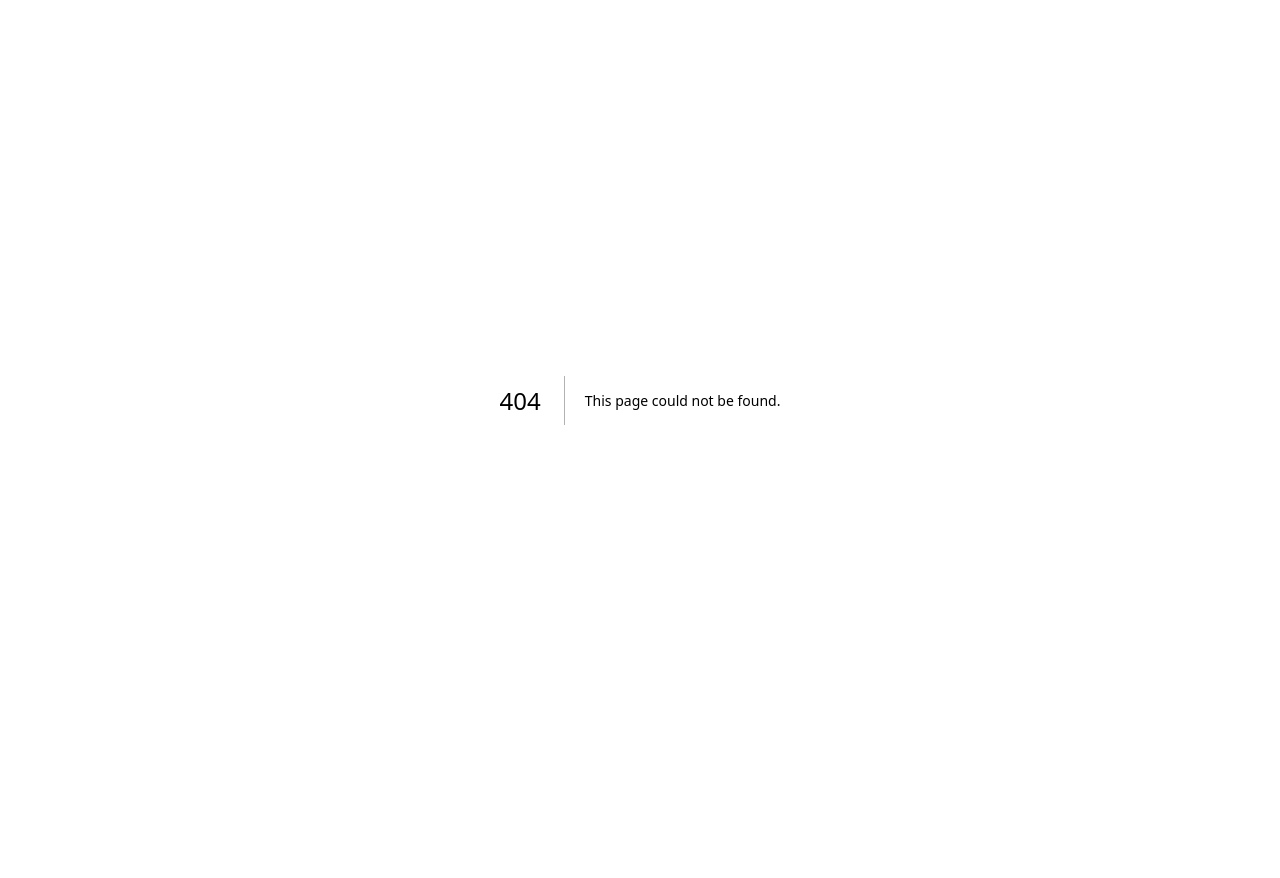
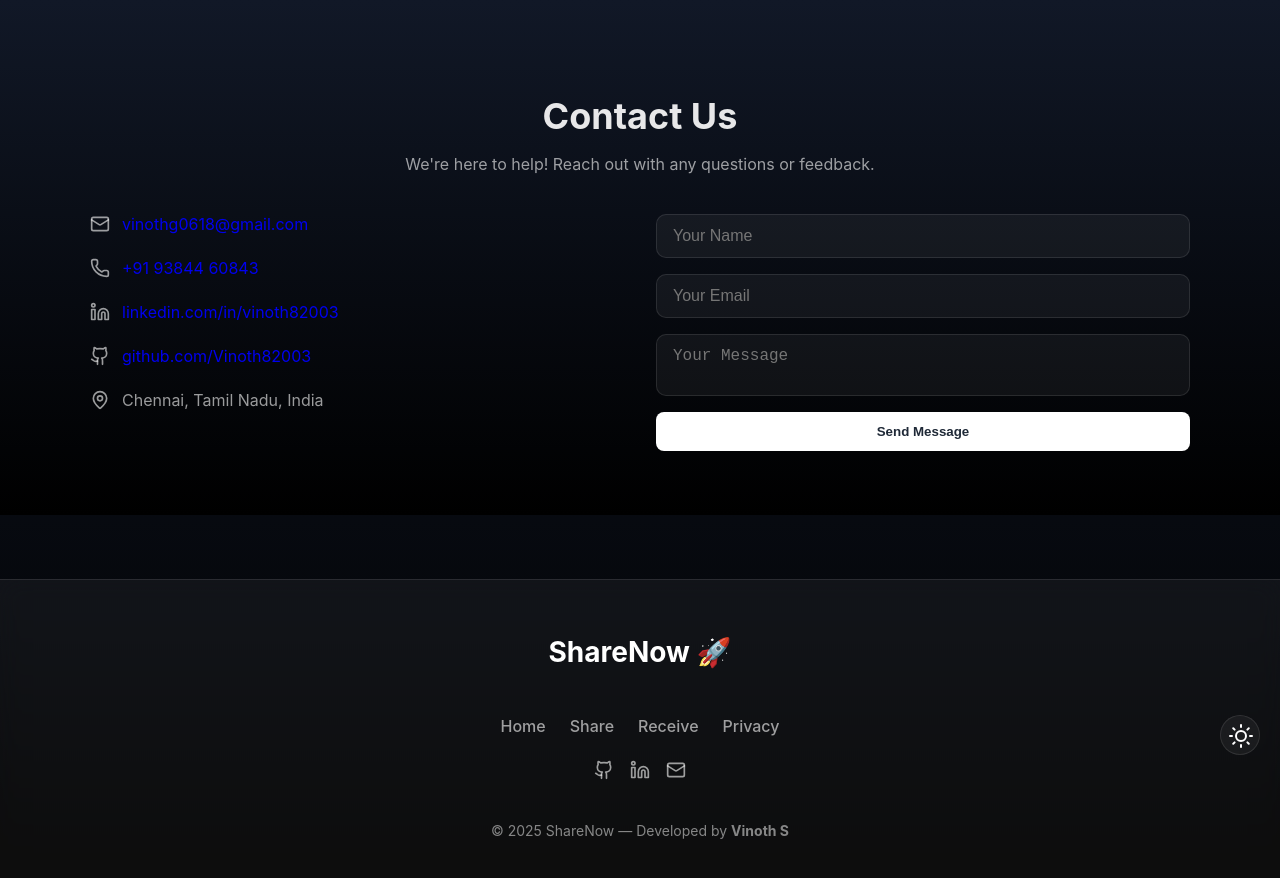
Before and after one commit to Vinoth82003/shareme, a Next.js app: page /contact-us in a window 1280 px wide. Before the commit this address had no page. Shown: the top 878 px of the page. Before the commit the page ends 800 px from the top, so only its background shows below. Built offline with nearby package versions, Linux system fonts and the light colour scheme.

Commit message:
Contact page added

```diff
--- a/package.json
+++ b/package.json
@@ -14,6 +14,7 @@
     "lucide-react": "^0.522.0",
     "mongoose": "^8.15.1",
     "next": "15.3.3",
+    "nodemailer": "^7.0.3",
     "react": "^19.0.0",
     "react-dom": "^19.0.0",
     "sweetalert2": "^11.22.0"
--- /dev/null
+++ b/src/app/api/contact/route.js
@@ -0,0 +1,44 @@
+import nodemailer from "nodemailer";
+import { NextResponse } from "next/server";
+
+export async function POST(req) {
+  try {
+    const { name, email, message } = await req.json();
+
+    if (!name || !email || !message) {
+      return NextResponse.json(
+        { error: "All fields are required." },
+        { status: 400 }
+      );
+    }
+
+    // Create transporter
+    const transporter = nodemailer.createTransport({
+      service: "gmail",
+      auth: {
+        user: process.env.EMAIL_USER, // Your Gmail address
+        pass: process.env.EMAIL_PASS, // App password or actual password (if less secure apps enabled)
+      },
+    });
+
+    const mailOptions = {
+      from: email,
+      to: process.env.EMAIL_USER, // Your Gmail (receiver)
+      subject: `Contact Form Message from ${name}`,
+      text: `From: ${name}\nEmail: ${email}\n\n${message}`,
+    };
+
+    await transporter.sendMail(mailOptions);
+
+    return NextResponse.json({
+      success: true,
+      message: "Message sent successfully!",
+    });
+  } catch (error) {
+    console.error("Mail Error:", error);
+    return NextResponse.json(
+      { error: "Failed to send message. Try again later." },
+      { status: 500 }
+    );
+  }
+}
--- /dev/null
+++ b/src/app/contact-us/page.jsx
@@ -0,0 +1,104 @@
+"use client";
+import styles from "./page.module.css";
+import { Mail, Phone, MapPin, Github, Linkedin } from "lucide-react";
+
+export default function Contact() {
+  const handleSubmit = async (e) => {
+    e.preventDefault();
+    const form = new FormData(e.target);
+
+    const payload = {
+      name: form.get("name"),
+      email: form.get("email"),
+      message: form.get("message"),
+    };
+
+    const res = await fetch("/api/contact", {
+      method: "POST",
+      headers: { "Content-Type": "application/json" },
+      body: JSON.stringify(payload),
+    });
+
+    const data = await res.json();
+    if (res.ok) {
+      alert("Message sent successfully!");
+      e.target.reset();
+    } else {
+      alert(data.error || "Something went wrong.");
+    }
+  };
+
+  return (
+    <section className={styles.contactSection}>
+      <div className={styles.contactContainer}>
+        <h1 className={styles.contactTitle}>Contact Us</h1>
+        <p className={styles.contactSubtitle}>
+          We're here to help! Reach out with any questions or feedback.
+        </p>
+
+        <div className={styles.contactGrid}>
+          <div className={styles.contactInfo}>
+            <div className={styles.contactItem}>
+              <Mail size={20} />
+              <a href="mailto:vinothg0618@gmail.com">vinothg0618@gmail.com</a>
+            </div>
+            <div className={styles.contactItem}>
+              <Phone size={20} />
+              <a href="tel:+919384460843">+91 93844 60843</a>
+            </div>
+            <div className={styles.contactItem}>
+              <Linkedin size={20} />
+              <a
+                href="https://www.linkedin.com/in/vinoth82003"
+                target="_blank"
+                rel="noopener noreferrer"
+              >
+                linkedin.com/in/vinoth82003
+              </a>
+            </div>
+            <div className={styles.contactItem}>
+              <Github size={20} />
+              <a
+                href="https://github.com/Vinoth82003"
+                target="_blank"
+                rel="noopener noreferrer"
+              >
+                github.com/Vinoth82003
+              </a>
+            </div>
+            <div className={styles.contactItem}>
+              <MapPin size={20} />
+              <span>Chennai, Tamil Nadu, India</span>
+            </div>
+          </div>
+
+          <form className={styles.contactForm} onSubmit={handleSubmit}>
+            <input
+              name="name"
+              type="text"
+              placeholder="Your Name"
+              required
+              className={styles.inputField}
+            />
+            <input
+              name="email"
+              type="email"
+              placeholder="Your Email"
+              required
+              className={styles.inputField}
+            />
+            <textarea
+              name="message"
+              placeholder="Your Message"
+              required
+              className={styles.textareaField}
+            ></textarea>
+            <button type="submit" className={styles.sendButton}>
+              Send Message
+            </button>
+          </form>
+        </div>
+      </div>
+    </section>
+  );
+}
--- /dev/null
+++ b/src/app/contact-us/page.module.css
@@ -0,0 +1,95 @@
+.contactSection {
+  padding: 4rem 1.5rem;
+  background: linear-gradient(
+    to bottom,
+    rgb(var(--background-start-rgb)),
+    rgb(var(--background-end-rgb))
+  );
+  color: rgb(var(--text-light));
+}
+
+.contactContainer {
+  max-width: 1100px;
+  margin: 0 auto;
+  text-align: center;
+}
+
+.contactTitle {
+  font-size: 2.25rem;
+  font-weight: 700;
+  margin-bottom: 0.5rem;
+}
+
+.contactSubtitle {
+  color: rgb(var(--text-muted));
+  margin-bottom: 2.5rem;
+  font-size: 1rem;
+}
+
+.contactGrid {
+  display: grid;
+  gap: 2rem;
+  grid-template-columns: 1fr;
+}
+
+@media (min-width: 768px) {
+  .contactGrid {
+    grid-template-columns: 1fr 1fr;
+    align-items: flex-start;
+  }
+}
+
+.contactInfo {
+  display: flex;
+  flex-direction: column;
+  gap: 1.5rem;
+  text-align: left;
+}
+
+.contactItem {
+  display: flex;
+  align-items: center;
+  gap: 0.75rem;
+  font-size: 1rem;
+  color: rgb(var(--text-muted));
+}
+
+.contactForm {
+  display: flex;
+  flex-direction: column;
+  gap: 1rem;
+}
+
+.inputField,
+.textareaField {
+  padding: 0.75rem 1rem;
+  background: rgba(var(--glass-bg));
+  border: 1px solid rgba(var(--glass-border));
+  border-radius: 10px;
+  color: rgb(var(--text-light));
+  font-size: 1rem;
+  resize: none;
+}
+
+.inputField:focus,
+.textareaField:focus {
+  outline: none;
+  border-color: rgb(var(--cta-btn-bg));
+  background: rgba(var(--glass-hover));
+}
+
+.sendButton {
+  background-color: rgb(var(--cta-btn-bg));
+  color: rgb(var(--cta-btn-text));
+  border: none;
+  padding: 0.75rem;
+  border-radius: 8px;
+  font-weight: bold;
+  cursor: pointer;
+  transition: background-color 0.3s ease;
+}
+
+.sendButton:hover {
+  background-color: rgb(var(--blue-600));
+  color: white;
+}
--- a/src/app/layout.js
+++ b/src/app/layout.js
@@ -2,6 +2,7 @@ import { Geist, Geist_Mono } from "next/font/google";
 import ThemeWrapper from "@/components/ThemeToggle/ThemeWrapper";
 import ThemeToggle from "@/components/ThemeToggle/ThemeToggle";
 import "./globals.css";
+import Footer from "@/components/Footer/Footer";
 
 const geistSans = Geist({
   variable: "--font-geist-sans",
@@ -15,7 +16,8 @@ const geistMono = Geist_Mono({
 
 export const metadata = {
   title: "Share ME",
-  description: "ShareMe - is a minimalistic, no-signup-needed web app to instantly share text, links, images, and documents with just a 4-digit code! No login. No fuss. Just pure, simple sharing 🔄",
+  description:
+    "ShareMe - is a minimalistic, no-signup-needed web app to instantly share text, links, images, and documents with just a 4-digit code! No login. No fuss. Just pure, simple sharing 🔄",
 };
 
 export default function RootLayout({ children }) {
@@ -25,6 +27,7 @@ export default function RootLayout({ children }) {
         <ThemeWrapper>
           <ThemeToggle />
           {children}
+          <Footer />
         </ThemeWrapper>
       </body>
     </html>
--- /dev/null
+++ b/src/components/Footer/Footer.jsx
@@ -0,0 +1,60 @@
+"use client";
+import styles from "./Footer.module.css";
+import { Github, Linkedin, Mail } from "lucide-react";
+
+export default function Footer() {
+  const year = new Date().getFullYear();
+
+  return (
+    <footer className={styles.footer}>
+      <div className={styles.footerContent}>
+        <h2 className={styles.footerLogo}>ShareNow 🚀</h2>
+
+        <nav className={styles.footerNav}>
+          <a href="/" className={styles.footerLink}>
+            Home
+          </a>
+          <a href="/share" className={styles.footerLink}>
+            Share
+          </a>
+          <a href="/receive" className={styles.footerLink}>
+            Receive
+          </a>
+          <a href="/privacy" className={styles.footerLink}>
+            Privacy
+          </a>
+        </nav>
+
+        <div className={styles.footerSocial}>
+          <a
+            href="https://github.com/Vinoth82003"
+            target="_blank"
+            className={styles.socialIcon}
+            aria-label="GitHub"
+          >
+            <Github size={20} />
+          </a>
+          <a
+            href="https://www.linkedin.com/in/vinoth82003"
+            target="_blank"
+            className={styles.socialIcon}
+            aria-label="LinkedIn"
+          >
+            <Linkedin size={20} />
+          </a>
+          <a
+            href="mailto:vinothg0618@gmail.com"
+            className={styles.socialIcon}
+            aria-label="Email"
+          >
+            <Mail size={20} />
+          </a>
+        </div>
+
+        <p className={styles.footerNote}>
+          &copy; {year} ShareNow — Developed by <strong>Vinoth S</strong>
+        </p>
+      </div>
+    </footer>
+  );
+}
--- /dev/null
+++ b/src/components/Footer/Footer.module.css
@@ -0,0 +1,62 @@
+.footer {
+  background: rgba(var(--glass-bg));
+  border-top: 1px solid rgba(var(--glass-border));
+  backdrop-filter: blur(12px);
+  padding: 2rem 1.5rem;
+  margin-top: 4rem;
+  color: rgb(var(--text-light));
+}
+
+.footerContent {
+  max-width: 1100px;
+  margin: 0 auto;
+  text-align: center;
+  display: flex;
+  flex-direction: column;
+  gap: 1.5rem;
+  align-items: center;
+}
+
+.footerLogo {
+  font-size: 1.75rem;
+  font-weight: 700;
+  color: rgb(var(--cta-title));
+}
+
+.footerNav {
+  display: flex;
+  gap: 1.5rem;
+  flex-wrap: wrap;
+  justify-content: center;
+}
+
+.footerLink {
+  color: rgb(var(--text-muted));
+  text-decoration: none;
+  font-weight: 500;
+  transition: color 0.3s ease;
+}
+
+.footerLink:hover {
+  color: rgb(var(--cta-title));
+}
+
+.footerSocial {
+  display: flex;
+  gap: 1rem;
+  justify-content: center;
+}
+
+.socialIcon {
+  color: rgb(var(--text-muted));
+  transition: color 0.3s ease;
+}
+
+.socialIcon:hover {
+  color: rgb(var(--cta-btn-bg));
+}
+
+.footerNote {
+  font-size: 0.875rem;
+  color: rgb(var(--text-subtle));
+}
```
Also changed, not shown: 1 other file (tests, documents, lock files or other folders).
